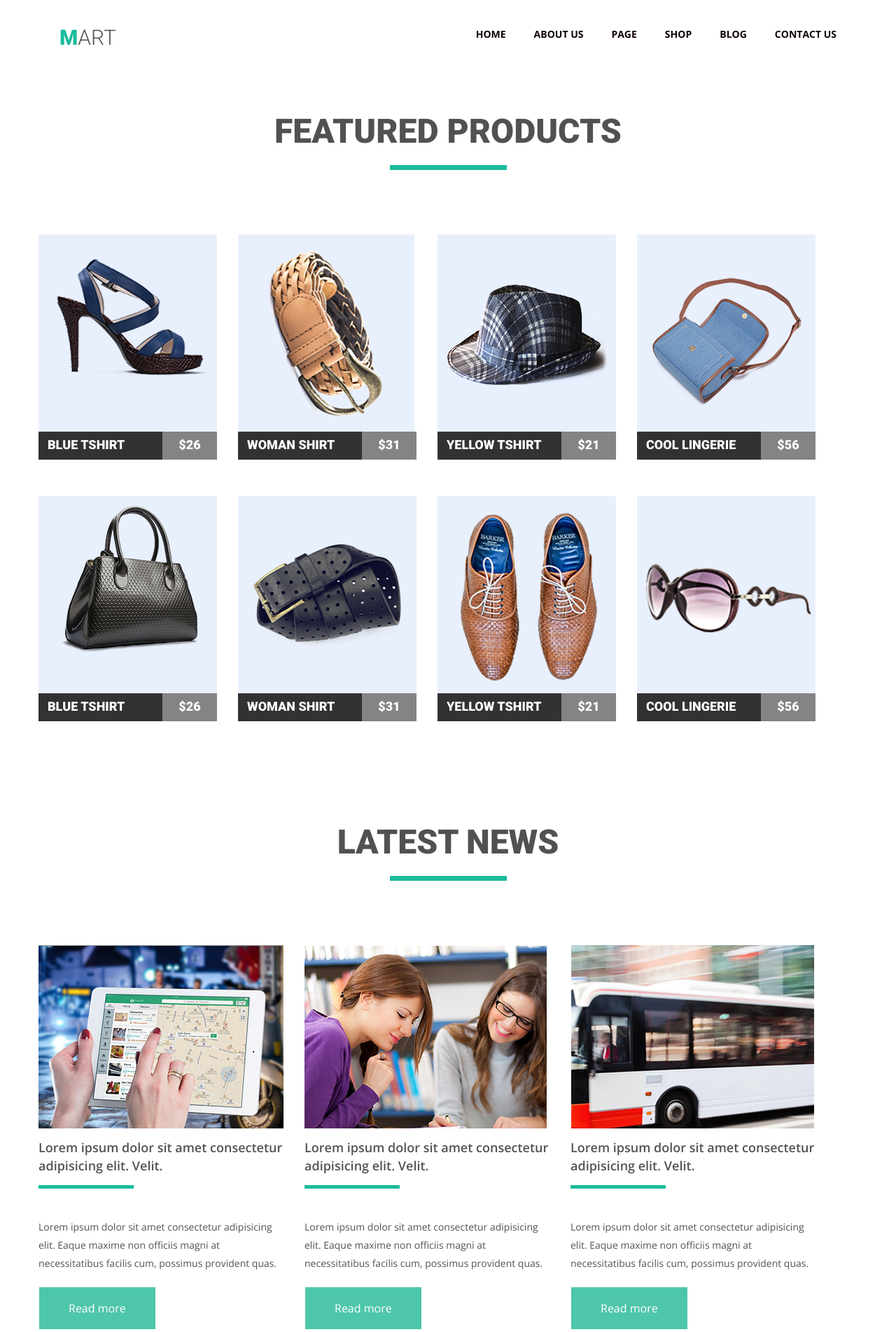
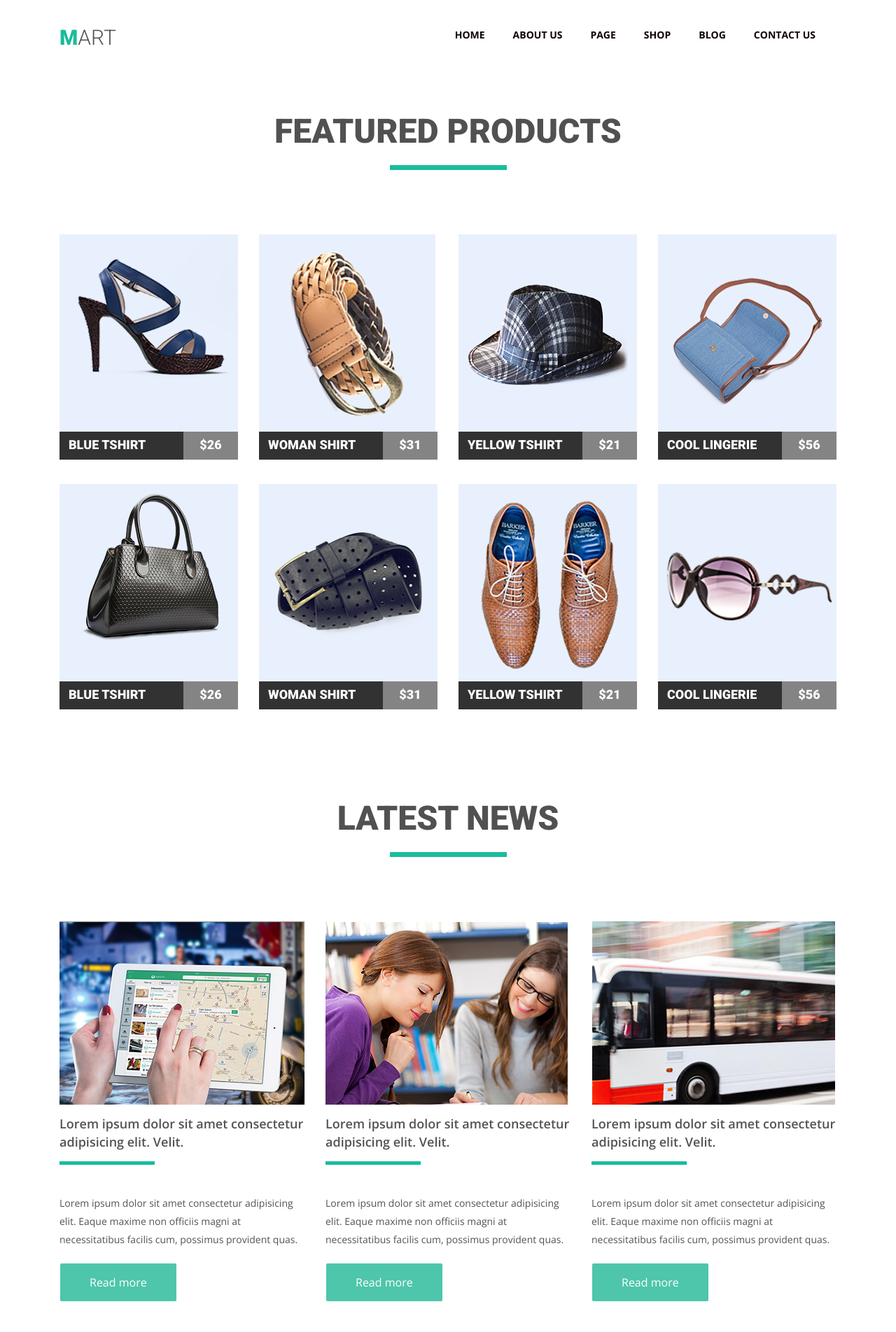
Before and after one commit to Tatka77788/Tatka77788.github.io, a plain HTML site: page Goit-fe-course/Module-4/index.html in a window 1280 px wide. Shown: the whole page at 70% size. Drawn offline with nearby package versions, Linux system fonts and the light colour scheme.

Commit message:
new commit

```diff
--- a/Goit-fe-course/Module-4/css/index.css
+++ b/Goit-fe-course/Module-4/css/index.css
@@ -2,7 +2,7 @@
   box-sizing: border-box;
 }
 .wrapper {
-  width: 1170px;
+  width: 1110px;
   margin: 0 auto;
 }
 .logo {
@@ -18,11 +18,25 @@
 }
 .site-navigation li {
   display: inline-block;
+  text-transform: uppercase;
+  margin-top: 42px;
+  margin-right: 36px;
+  margin-bottom: 110px;
 }
-.page-header:after {
-  content: "";
-  display: table;
-  clear: both;
+.site-navigation li:last-child {
+  margin-right: 30px;
+}
+.site-navigation li a {
+  text-decoration: none;
+  font-size: 14px;
+  font-family: "Open Sans", serif;
+  font-weight: 700;
+  color: #0f0101;
+  font-weight: bold;
+}
+.site-navigation li a:hover {
+  color: #1abc9c;
+  text-decoration: none;
 }
 .logo {
   font-size: 30px;
@@ -31,8 +45,7 @@
   color: #555252;
   text-transform: uppercase;
   line-height: 1.067;
-  text-decoration: none;
-  margin-left: 30px;
+  text-decoration-line: none;
   margin-top: 38px;
   margin-bottom: 102px;
 }
@@ -42,34 +55,7 @@
   color: #1abc9c;
   font-weight: bold;
 }
-.site-navigation li {
-  text-decoration: none;
-  text-transform: uppercase;
-  margin-top: 42px;
-  margin-right: 36px;
-  margin-bottom: 110px;
-}
-.site-navigation li:last-child {
-  margin-right: 30px;
-}
-.site-navigation li {
-  text-decoration: none;
-  font-size: 14px;
-  font-family: "Open Sans", serif;
-  font-weight: 700;
-  color: #0f0101;
-  font-weight: bold;
-  text-transform: uppercase;
-}
-.site-navigation li a {
-  text-transform: uppercase;
-  text-decoration: none;
-  color: #0f0101;
-}
-.site-navigation li a:hover {
-  color: #1abc9c;
-}
-#header::after {
+.clearfix::after {
   content: "";
   display: block;
   clear: both;
@@ -93,9 +79,6 @@
   margin: 0 auto;
   margin-top: 32px;
 }
-.featured-products {
-  font-size: 0;
-}
 .products {
   list-style: none;
   font-family: "Roboto", sans-serif;
@@ -113,9 +96,6 @@
 .products-info {
   margin-bottom: 32px;
 }
-.products-info:nth-child(5) {
-  height: 322px;
-}
 .img {
   display: block;
   min-width: 100%;
@@ -127,7 +107,7 @@
   background-color: #323232;
   text-align: center;
   color: #ffffff;
-  display: block;
+  display: inline-block;
 }
 .items-name {
   float: left;
@@ -145,7 +125,7 @@
 .products-info:hover .items-info {
   background: #1abc9c;
 }
-.products:after {
+.clearfix::after {
   content: "";
   display: table;
   clear: both;
@@ -162,7 +142,7 @@
 }
 .news-title {
   font-size: 18px;
-  font-family: "Open Sans",serif;
+  font-family: "Open Sans", serif;
   color: #555252;
   line-height: 1.444;
   font-weight: 600;
@@ -192,6 +172,8 @@
 .btn {
   display: inline-block;
   text-align: center;
+  text-decoration: none;
+  border-radius: 3px;
   margin-right: 190px;
   font-family: "Open Sans", serif;
   color: #ffffff;
--- a/Goit-fe-course/Module-4/index.html
+++ b/Goit-fe-course/Module-4/index.html
@@ -18,10 +18,12 @@
   </head>
   <body>
     <div class="wrapper">
-      <header class="page-header">
+      <header class="page-header clearfix">
         <nav>
-          <h1 class="logo">Mart</h1>
-          <ul class="site-navigation">
+          <a href="#">
+            <h1 class="logo">Mart</h1>
+          </a>
+          <ul class="site-navigation clearfix">
             <li><a href="#">Home</a></li>
             <li><a href="#">About us</a></li>
             <li><a href="#">Page</a></li>
@@ -162,7 +164,7 @@
                 maxime non officiis magni at necessitatibus facilis cum,
                 possimus provident quas.
               </p>
-              <button type="submit" class="btn">Read more</button>
+              <a href="#" class="btn">Read more</a>
             </li>
             <li class="news-info">
               <img src="./img/pic10.png" alt="girls reading" />
@@ -174,7 +176,7 @@
                 maxime non officiis magni at necessitatibus facilis cum,
                 possimus provident quas.
               </p>
-              <button type="submit" class="btn">Read more</button>
+              <a href="#" class="btn">Read more</a>
             </li>
             <li class="news-info">
               <img src="./img/pic11.png" alt="bus" />
@@ -186,7 +188,7 @@
                 maxime non officiis magni at necessitatibus facilis cum,
                 possimus provident quas.
               </p>
-              <button type="submit" class="btn">Read more</button>
+              <a href="#" class="btn">Read more</a>
             </li>
           </ul>
         </section>
```
